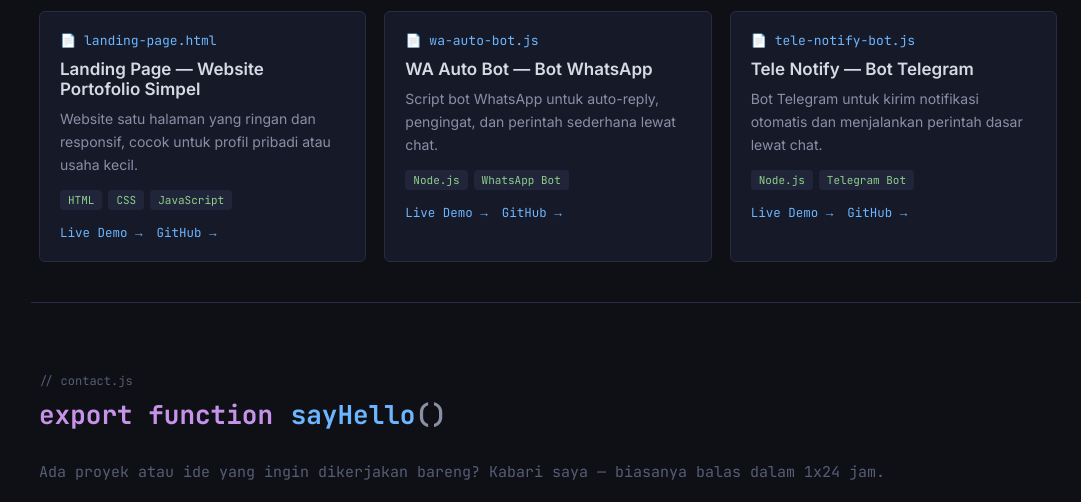
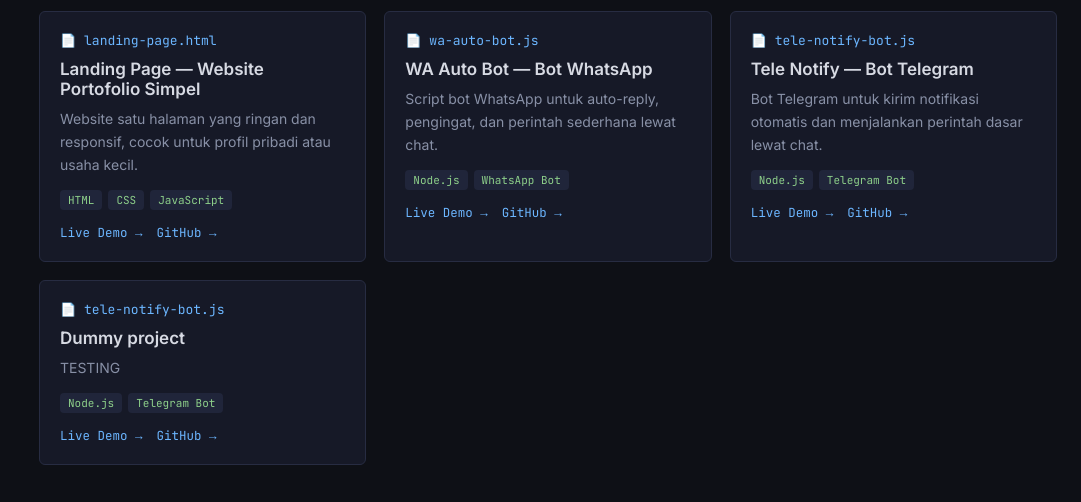
Before and after one commit to MonzFourYou/MonzDev-Portofolio, a plain HTML site: page index.html in a window 1280 px wide. Shown: the part 1597-2099 px from the top of the page, without its empty margins (199-1280 px from the left). Drawn offline with Linux system fonts and the light colour scheme.

Commit message:
update index.html

```diff
--- a/index.html
+++ b/index.html
@@ -471,6 +471,14 @@
             <div class="tag-row"><span class="tag">Node.js</span><span class="tag">Telegram Bot</span></div>
             <div class="project-links"><a href="#">Live Demo →</a><a href="#">GitHub →</a></div>
           </div>
+
+          <div class="project-card">
+            <div class="project-file">📄 <span class="fn">tele-notify-bot.js</span></div>
+            <h3 class="project-title">Dummy project</h3>
+            <p class="project-desc">TESTING</p>
+            <div class="tag-row"><span class="tag">Node.js</span><span class="tag">Telegram Bot</span></div>
+            <div class="project-links"><a href="#">Live Demo →</a><a href="#">GitHub →</a></div>
+          </div>
         </div>
       </div>
     </section>
```
